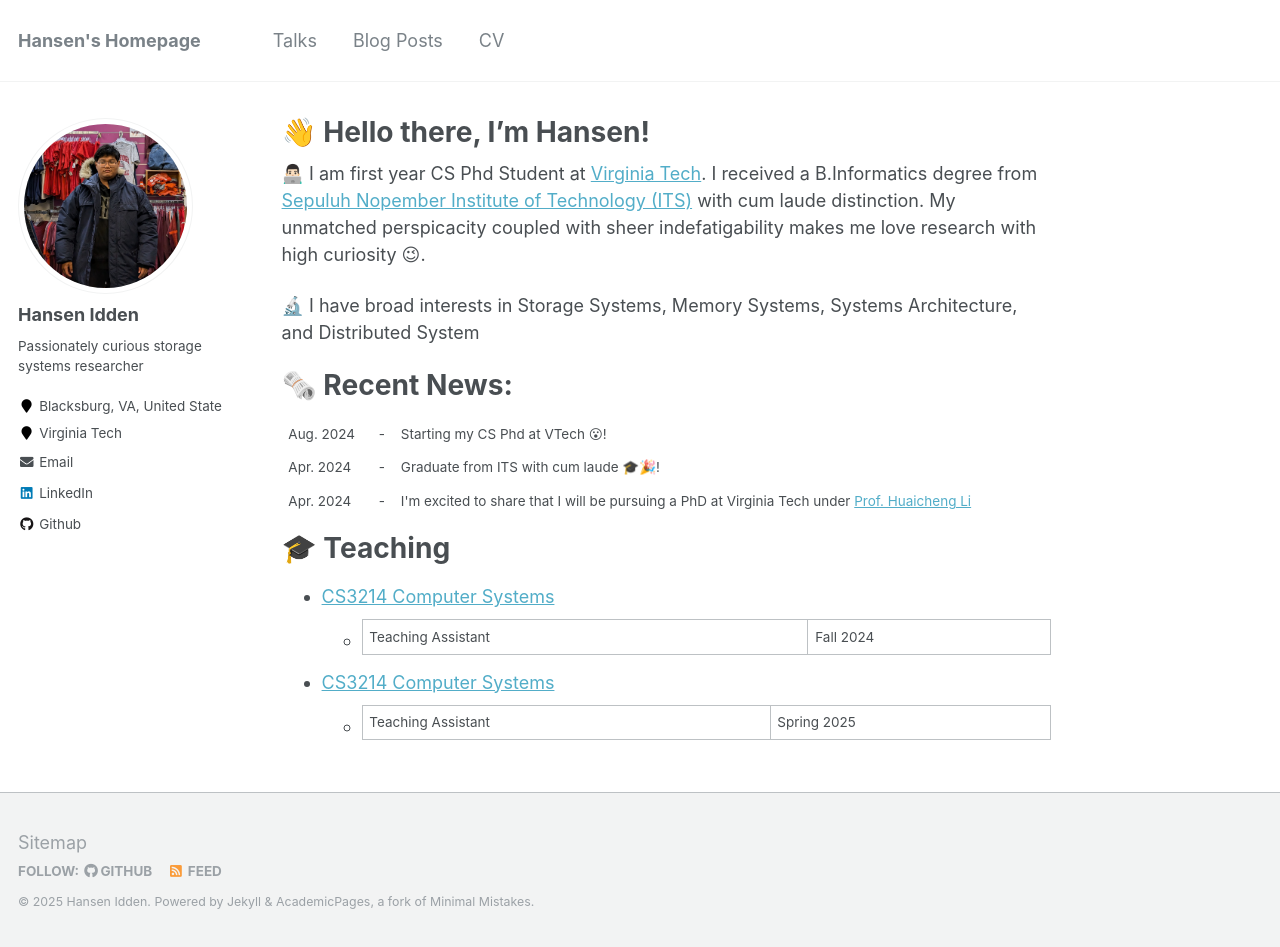
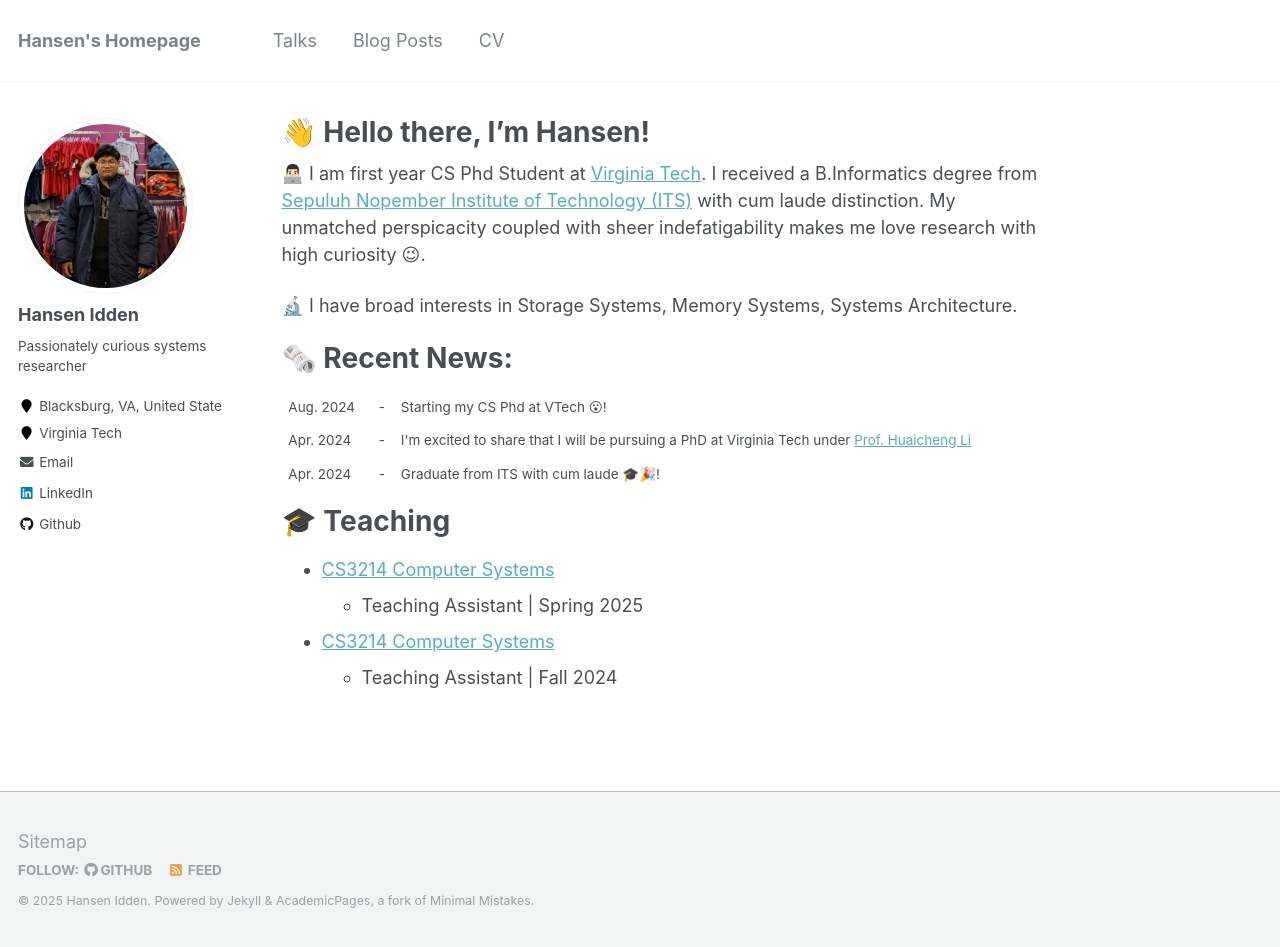
Before and after one commit to hansenidden18/hansenidden18.github.io, a Jekyll site: the page built from _pages/about.md, in a window 1280 px wide and 947 px high. Built offline with Jekyll 4.4.1, drawn with Linux system fonts in a browser that asks for light colours.

```diff
--- a/_config.yml
+++ b/_config.yml
@@ -82,7 +82,7 @@ analytics:
 author:
   name             : "Hansen Idden"
   avatar           : "prof-pic-2.jpeg"
-  bio              : "Passionately curious storage systems researcher"
+  bio              : "Passionately curious systems researcher"
   location         : "Blacksburg, VA, United State"
   employer         : "Virginia Tech"
   pubmed           :
--- a/_pages/about.md
+++ b/_pages/about.md
@@ -10,7 +10,7 @@ redirect_from:
 
 👨🏻‍💻 I am first year CS Phd Student at <a href="https://cs.vt.edu/">Virginia Tech</a>. I received a B.Informatics degree from <a href="https://www.its.ac.id/">Sepuluh Nopember Institute of Technology (ITS)</a> with cum laude distinction. My unmatched perspicacity coupled with sheer indefatigability makes me love research with high curiosity 😉.
 
-🔬 I have broad interests in Storage Systems, Memory Systems, Systems Architecture, and Distributed System
+🔬 I have broad interests in Storage Systems, Memory Systems, Systems Architecture.
 
 
 # 🗞️ Recent News:
@@ -25,22 +25,22 @@ redirect_from:
     <tr style="border: none;">
       <td style="border: none;">Apr. 2024</td>
       <td style="border: none;">-</td>
-      <td style="border: none;">Graduate from ITS with cum laude 🎓🎉!   </td>
+      <td style="border: none;"> I'm excited to share that I will be pursuing a PhD at Virginia Tech under <a href="https://huaicheng.github.io/">Prof. Huaicheng Li</a> </td>
     </tr>
     <tr style="border: none;">
       <td style="border: none;">Apr. 2024</td>
       <td style="border: none;">-</td>
-      <td style="border: none;"> I'm excited to share that I will be pursuing a PhD at Virginia Tech under <a href="https://huaicheng.github.io/">Prof. Huaicheng Li</a> </td>
+      <td style="border: none;">Graduate from ITS with cum laude 🎓🎉!   </td>
     </tr>
   </table>
 </div>
 
 # 🎓 Teaching
 
+* <a href="https://courses.cs.vt.edu/cs3214/spring2025">CS3214 Computer Systems</a>
+  * Teaching Assistant \| Spring 2025
 * <a href="https://courses.cs.vt.edu/cs3214/fall2024">CS3214 Computer Systems</a>
-  * Teaching Assistant | Fall 2024
-* <a href="https://courses.cs.vt.edu/cs3214/spring2025">CS3214 Computer Systems</a>
-  * Teaching Assistant | Spring 2025
+  * Teaching Assistant \| Fall 2024
 
 <!-- | [Doe Doe](#)     |  -  | Description of the item in the list                          | -->
 
```
